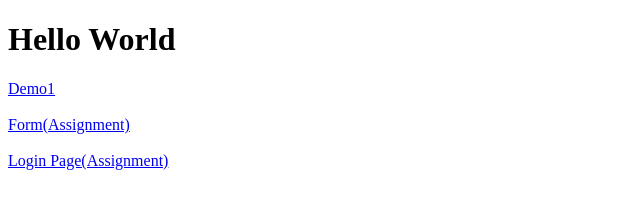
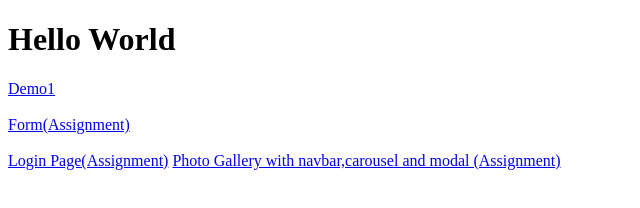
Before and after one commit to s-vamshi/MEAN-STACK-SONET-2020, a plain HTML site: page index.html in a window 1280 px wide. Shown: the whole page, without its empty margins (0-640 px from the left). Drawn offline with Linux system fonts and the light colour scheme.

Commit message:
PhotoGallery with navbar-carousel-modal assignment

```diff
--- a/index.html
+++ b/index.html
@@ -14,5 +14,6 @@
     <br>
     <br>
     <a href="loginPage.html">Login Page(Assignment)</a>
+    <a href="./PhotoGAssignment/PhotoGallery.html">Photo Gallery with navbar,carousel and modal (Assignment)</a>
 </body>
 </html>
```
